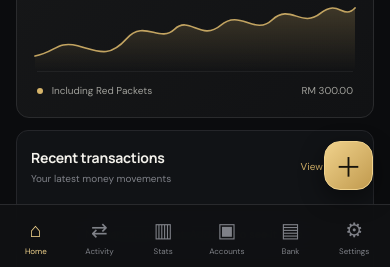
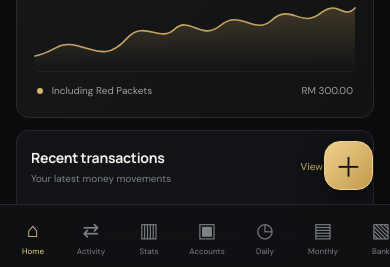
Before and after one commit to lgkingdom001/piggybank, a plain HTML site: page index.html in a window 390 px wide. Shown: the part 575-842 px from the top of the page. Drawn offline with Linux system fonts and the light colour scheme.

Commit message:
added new things

```diff
--- a/index.html
+++ b/index.html
@@ -325,12 +325,14 @@
       </main>
     </div>
 
-    <nav class="mobile-nav">
+    <nav class="mobile-nav" aria-label="Main navigation">
       <button class="active" data-page="Home"><span>⌂</span>Home</button>
       <button data-page="Transactions"><span>⇄</span>Activity</button>
       <button data-page="Statistics"><span>▥</span>Stats</button>
       <button data-page="Accounts"><span>▣</span>Accounts</button>
-      <button data-page="Bank"><span>▤</span>Bank</button>
+      <button data-page="Daily Report"><span>◷</span>Daily</button>
+      <button data-page="Monthly Report"><span>▤</span>Monthly</button>
+      <button data-page="Bank"><span>▧</span>Bank</button>
       <button data-page="Settings"><span>⚙</span>Settings</button>
     </nav>
 
--- a/style.css
+++ b/style.css
@@ -1603,8 +1603,9 @@ h1 span {
 
   .mobile-nav {
     position: fixed;
-    display: grid;
-    grid-template-columns: repeat(6, minmax(0, 1fr));
+    display: flex;
+    overflow-x: auto;
+    overflow-y: hidden;
     inset: auto 0 0;
     z-index: 10;
     height: 65px;
@@ -1612,9 +1613,16 @@ h1 span {
     background: #101113f5;
     border-top: 1px solid #292a2d;
     backdrop-filter: blur(18px);
+    scrollbar-width: none;
+    -webkit-overflow-scrolling: touch;
+  }
+
+  .mobile-nav::-webkit-scrollbar {
+    display: none;
   }
 
   .mobile-nav button {
+    flex: 1 0 58px;
     border: 0;
     background: transparent;
     color: #7f8188;
@@ -1624,7 +1632,8 @@ h1 span {
     justify-content: center;
     gap: 4px;
     font-size: 8px;
-    min-width: 0;
+    min-width: 58px;
+    white-space: nowrap;
   }
 
   .mobile-nav button span {
--- a/sw.js
+++ b/sw.js
@@ -1,4 +1,4 @@
-const CACHE_NAME = "piggy-bank-pwa-v1";
+const CACHE_NAME = "piggy-bank-pwa-v2";
 const APP_SHELL = [
   "./",
   "./index.html",
```
